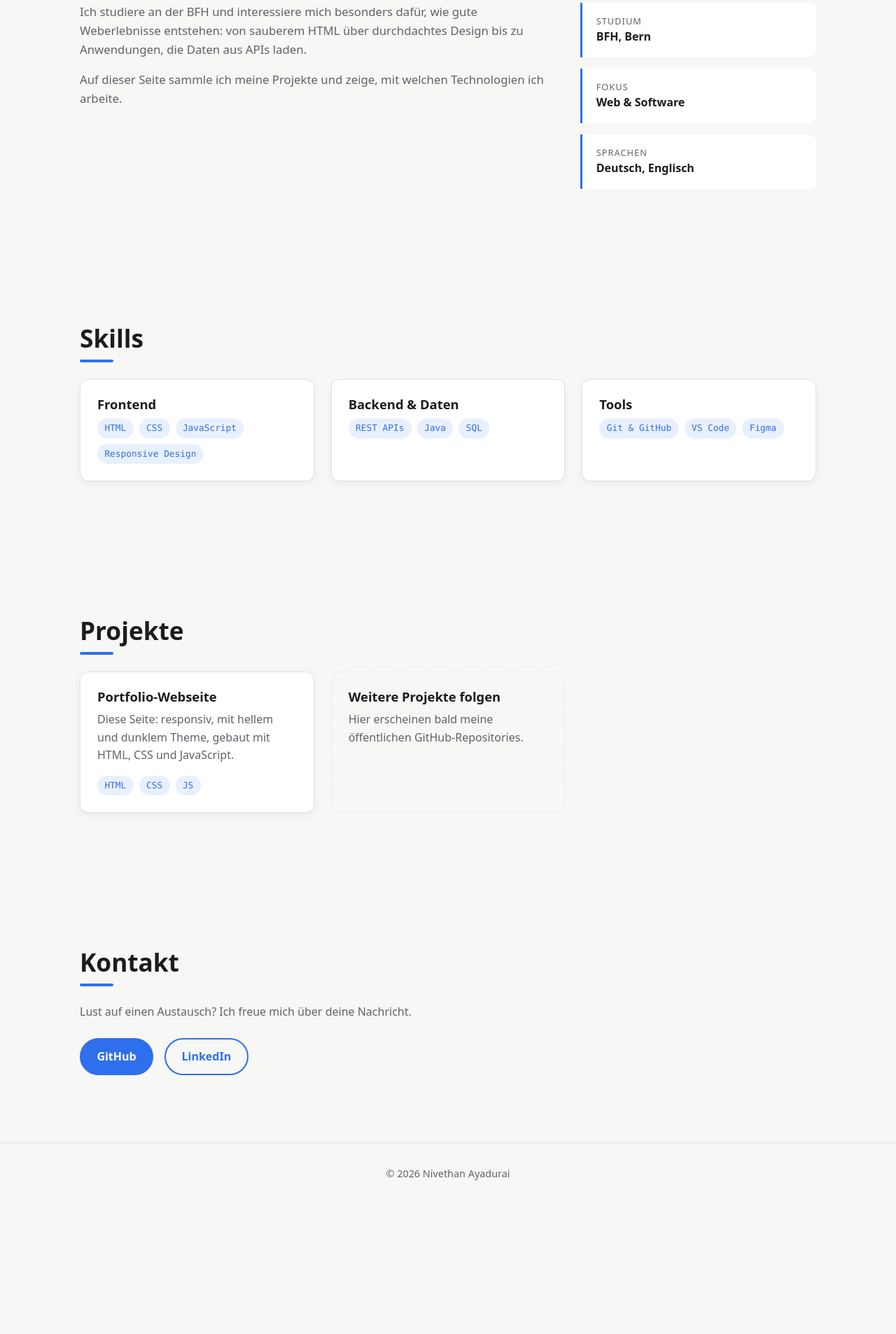
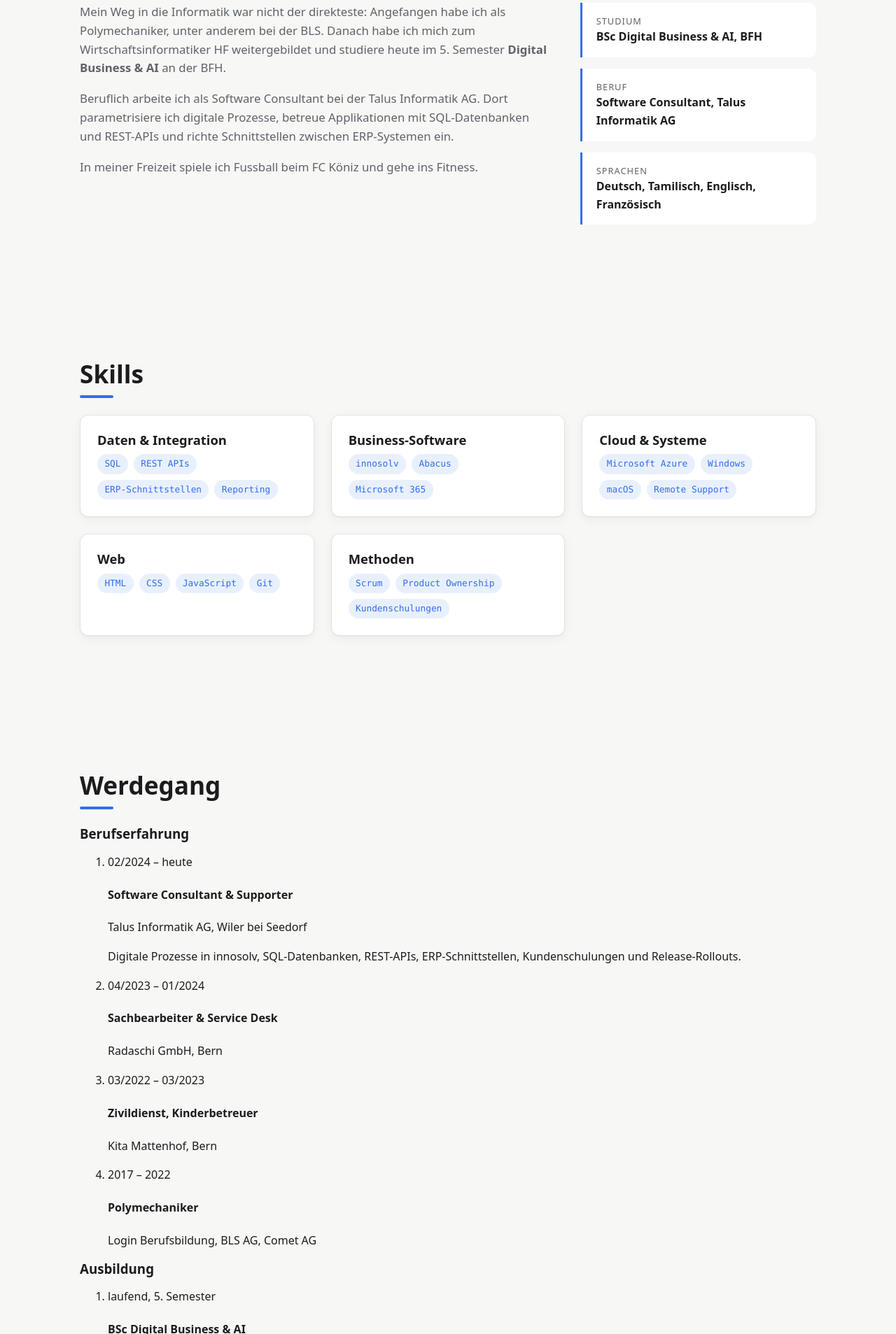
Before and after one commit to Ayadn2/ayadn2.github.io, a plain HTML site: page index.html in a window 1280 px wide. Shown: the part 893-2800 px from the top of the page at 70% size. Before the commit the page ends 2614 px from the top, so only its background shows below. Drawn offline with Linux system fonts and the light colour scheme.

Commit message:
Persönliche Inhalte, Werdegang und LinkedIn ergänzt

```diff
--- a/index.html
+++ b/index.html
@@ -4,7 +4,7 @@
   <meta charset="UTF-8">
   <meta name="viewport" content="width=device-width, initial-scale=1.0">
   <title>Nivethan Ayadurai – Portfolio</title>
-  <meta name="description" content="Portfolio von Nivethan Ayadurai: Projekte, Skills und Kontakt.">
+  <meta name="description" content="Portfolio von Nivethan Ayadurai, Student BSc Digital Business &amp; AI an der BFH und Software Consultant: Projekte, Skills und Werdegang.">
   <!-- Theme vor dem ersten Rendern setzen, damit die Seite nicht kurz "aufblitzt" -->
   <script>
     try {
@@ -30,6 +30,7 @@
       <ul class="nav__menu" id="nav-menu">
         <li><a class="nav__link" href="#about">Über mich</a></li>
         <li><a class="nav__link" href="#skills">Skills</a></li>
+        <li><a class="nav__link" href="#career">Werdegang</a></li>
         <li><a class="nav__link" href="#projects">Projekte</a></li>
         <li><a class="nav__link" href="#contact">Kontakt</a></li>
         <li>
@@ -46,8 +47,7 @@
     <section class="hero container" id="top">
       <p class="hero__eyebrow">Hallo, ich bin</p>
       <h1 class="hero__title">Nivethan Ayadurai</h1>
-      <!-- TODO: Studiengang anpassen -->
-      <p class="hero__subtitle">Student an der Berner Fachhochschule mit Fokus auf Web Engineering und Softwareentwicklung.</p>
+      <p class="hero__subtitle">Student BSc Digital Business &amp; AI an der Berner Fachhochschule und Software Consultant. Ich verbinde Business-Prozesse mit Daten, Schnittstellen und Web-Technologien.</p>
       <div class="hero__actions">
         <a class="btn btn--primary" href="#projects">Projekte ansehen</a>
         <a class="btn btn--ghost" href="#contact">Kontakt aufnehmen</a>
@@ -59,14 +59,14 @@
       <h2 class="section__title" id="about-title">Über mich</h2>
       <div class="about">
         <div class="about__text">
-          <!-- TODO: eigenen Text schreiben -->
-          <p>Ich studiere an der BFH und interessiere mich besonders dafür, wie gute Weberlebnisse entstehen: von sauberem HTML über durchdachtes Design bis zu Anwendungen, die Daten aus APIs laden.</p>
-          <p>Auf dieser Seite sammle ich meine Projekte und zeige, mit welchen Technologien ich arbeite.</p>
+          <p>Mein Weg in die Informatik war nicht der direkteste: Angefangen habe ich als Polymechaniker, unter anderem bei der BLS. Danach habe ich mich zum Wirtschaftsinformatiker HF weitergebildet und studiere heute im 5. Semester <strong>Digital Business &amp; AI</strong> an der BFH.</p>
+          <p>Beruflich arbeite ich als Software Consultant bei der Talus Informatik AG. Dort parametrisiere ich digitale Prozesse, betreue Applikationen mit SQL-Datenbanken und REST-APIs und richte Schnittstellen zwischen ERP-Systemen ein.</p>
+          <p>In meiner Freizeit spiele ich Fussball beim FC Köniz und gehe ins Fitness.</p>
         </div>
         <ul class="facts" aria-label="Kurzinfos">
-          <li class="facts__item"><span class="facts__label">Studium</span><span class="facts__value">BFH, Bern</span></li>
-          <li class="facts__item"><span class="facts__label">Fokus</span><span class="facts__value">Web &amp; Software</span></li>
-          <li class="facts__item"><span class="facts__label">Sprachen</span><span class="facts__value">Deutsch, Englisch</span></li>
+          <li class="facts__item"><span class="facts__label">Studium</span><span class="facts__value">BSc Digital Business &amp; AI, BFH</span></li>
+          <li class="facts__item"><span class="facts__label">Beruf</span><span class="facts__value">Software Consultant, Talus Informatik AG</span></li>
+          <li class="facts__item"><span class="facts__label">Sprachen</span><span class="facts__value">Deutsch, Tamilisch, Englisch, Französisch</span></li>
         </ul>
       </div>
     </section>
@@ -74,26 +74,98 @@
     <!-- SKILLS -->
     <section class="section container" id="skills" aria-labelledby="skills-title">
       <h2 class="section__title" id="skills-title">Skills</h2>
-      <!-- TODO: an eigene Skills anpassen. Etappe 3: Chart aus GitHub-Daten -->
+      <!-- Etappe 3: zusätzlich ein Chart aus GitHub-Daten -->
       <div class="skills">
         <article class="card">
-          <h3 class="card__title">Frontend</h3>
+          <h3 class="card__title">Daten &amp; Integration</h3>
           <ul class="tags">
-            <li class="tag">HTML</li><li class="tag">CSS</li><li class="tag">JavaScript</li><li class="tag">Responsive Design</li>
+            <li class="tag">SQL</li><li class="tag">REST APIs</li><li class="tag">ERP-Schnittstellen</li><li class="tag">Reporting</li>
           </ul>
         </article>
         <article class="card">
-          <h3 class="card__title">Backend &amp; Daten</h3>
+          <h3 class="card__title">Business-Software</h3>
           <ul class="tags">
-            <li class="tag">REST APIs</li><li class="tag">Java</li><li class="tag">SQL</li>
+            <li class="tag">innosolv</li><li class="tag">Abacus</li><li class="tag">Microsoft 365</li>
           </ul>
         </article>
         <article class="card">
-          <h3 class="card__title">Tools</h3>
+          <h3 class="card__title">Cloud &amp; Systeme</h3>
           <ul class="tags">
-            <li class="tag">Git &amp; GitHub</li><li class="tag">VS Code</li><li class="tag">Figma</li>
+            <li class="tag">Microsoft Azure</li><li class="tag">Windows</li><li class="tag">macOS</li><li class="tag">Remote Support</li>
           </ul>
         </article>
+        <article class="card">
+          <h3 class="card__title">Web</h3>
+          <ul class="tags">
+            <li class="tag">HTML</li><li class="tag">CSS</li><li class="tag">JavaScript</li><li class="tag">Git</li>
+          </ul>
+        </article>
+        <article class="card">
+          <h3 class="card__title">Methoden</h3>
+          <ul class="tags">
+            <li class="tag">Scrum</li><li class="tag">Product Ownership</li><li class="tag">Kundenschulungen</li>
+          </ul>
+        </article>
+      </div>
+    </section>
+
+    <!-- WERDEGANG -->
+    <section class="section container" id="career" aria-labelledby="career-title">
+      <h2 class="section__title" id="career-title">Werdegang</h2>
+      <div class="career">
+        <div class="career__col">
+          <h3 class="career__heading">Berufserfahrung</h3>
+          <ol class="timeline">
+            <li class="timeline__item">
+              <span class="timeline__date">02/2024 – heute</span>
+              <h4 class="timeline__title">Software Consultant &amp; Supporter</h4>
+              <p class="timeline__place">Talus Informatik AG, Wiler bei Seedorf</p>
+              <p>Digitale Prozesse in innosolv, SQL-Datenbanken, REST-APIs, ERP-Schnittstellen, Kundenschulungen und Release-Rollouts.</p>
+            </li>
+            <li class="timeline__item">
+              <span class="timeline__date">04/2023 – 01/2024</span>
+              <h4 class="timeline__title">Sachbearbeiter &amp; Service Desk</h4>
+              <p class="timeline__place">Radaschi GmbH, Bern</p>
+            </li>
+            <li class="timeline__item">
+              <span class="timeline__date">03/2022 – 03/2023</span>
+              <h4 class="timeline__title">Zivildienst, Kinderbetreuer</h4>
+              <p class="timeline__place">Kita Mattenhof, Bern</p>
+            </li>
+            <li class="timeline__item">
+              <span class="timeline__date">2017 – 2022</span>
+              <h4 class="timeline__title">Polymechaniker</h4>
+              <p class="timeline__place">Login Berufsbildung, BLS AG, Comet AG</p>
+            </li>
+          </ol>
+        </div>
+        <div class="career__col">
+          <h3 class="career__heading">Ausbildung</h3>
+          <ol class="timeline">
+            <li class="timeline__item">
+              <span class="timeline__date">laufend, 5. Semester</span>
+              <h4 class="timeline__title">BSc Digital Business &amp; AI</h4>
+              <p class="timeline__place">Berner Fachhochschule BFH</p>
+            </li>
+            <li class="timeline__item">
+              <span class="timeline__date">05/2023 – 04/2026</span>
+              <h4 class="timeline__title">Dipl. Wirtschaftsinformatiker HF</h4>
+              <p class="timeline__place">WISS, Bern</p>
+            </li>
+            <li class="timeline__item">
+              <span class="timeline__date">08/2017 – 07/2021</span>
+              <h4 class="timeline__title">Polymechaniker EFZ, Profil E</h4>
+              <p class="timeline__place">Bildungszentrum Interlaken BZI</p>
+            </li>
+          </ol>
+          <h3 class="career__heading">Zertifikate</h3>
+          <ul class="tags">
+            <li class="tag">Professional Scrum Master I</li>
+            <li class="tag">Professional Scrum Product Owner I</li>
+            <li class="tag">Azure Fundamentals AZ-900</li>
+            <li class="tag">ECDL Base &amp; Standard</li>
+          </ul>
+        </div>
       </div>
     </section>
 
@@ -120,8 +192,8 @@
       <p class="contact__intro">Lust auf einen Austausch? Ich freue mich über deine Nachricht.</p>
       <!-- Etappe 3: Kontaktformular mit Validierung -->
       <div class="hero__actions">
-        <!-- TODO: GitHub-Benutzername eintragen -->
-        <a class="btn btn--primary" href="https://github.com/" target="_blank" rel="noopener">GitHub</a>
+        <a class="btn btn--primary" href="https://github.com/Ayadn2" target="_blank" rel="noopener">GitHub</a>
+        <!-- TODO: eigene Profil-URL (https://www.linkedin.com/in/...) eintragen -->
         <a class="btn btn--ghost" href="https://www.linkedin.com/" target="_blank" rel="noopener">LinkedIn</a>
       </div>
     </section>
```
Also changed, not shown: 1 other file.
